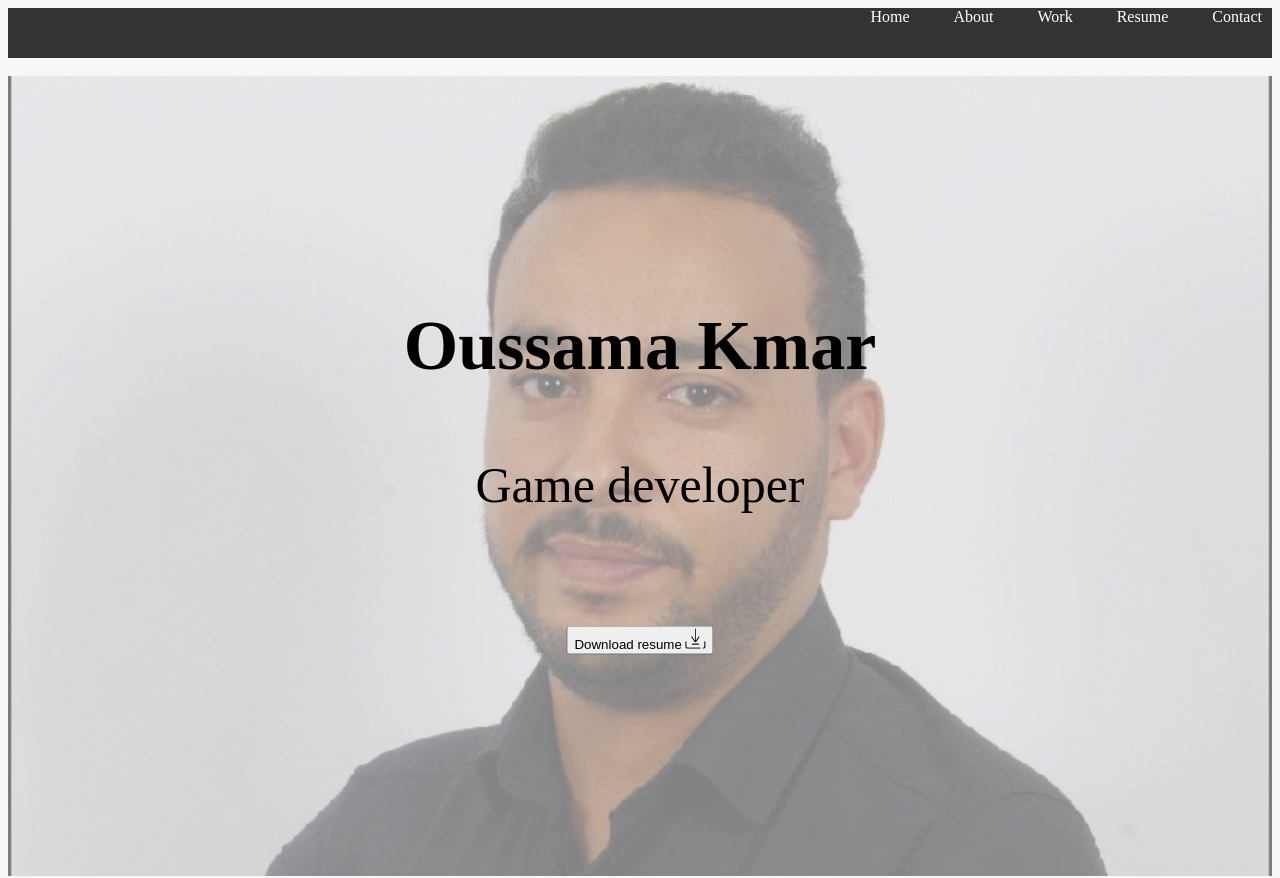
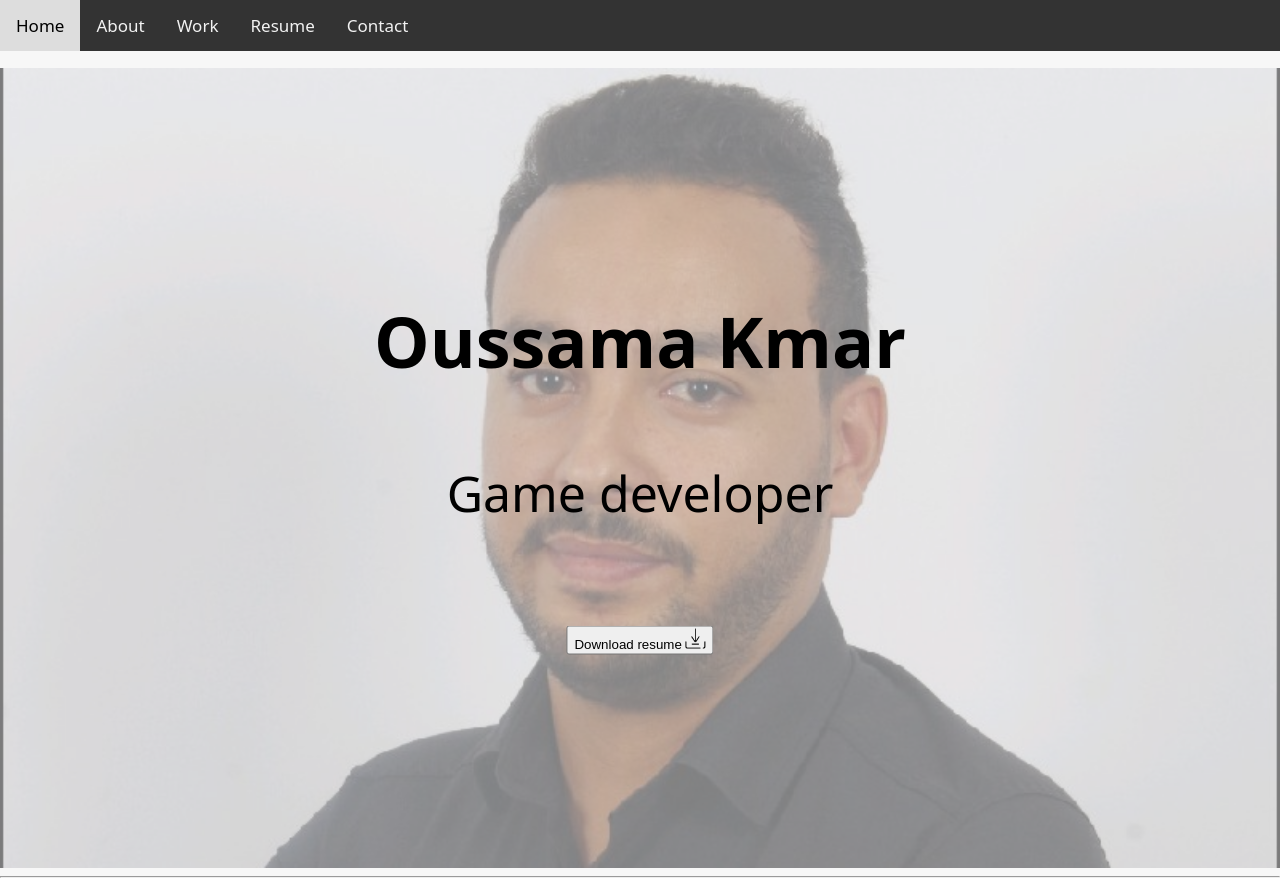
Before and after one commit to oussama2018/Portfolio, a plain HTML site: page index.html in a window 1280 px wide. Shown: the top 878 px of the page. Drawn offline with Linux system fonts and the light colour scheme.

Commit message:
Change navbar and make all texts with roboto

```diff
--- a/index.html
+++ b/index.html
@@ -6,19 +6,22 @@
   <link rel="icon" href="Oussama Kmar.jpg">
   <link rel="stylesheet" href="style.css">
   <link rel="stylesheet" href="https://cdnjs.cloudflare.com/ajax/libs/font-awesome/4.7.0/css/font-awesome.min.css">
+  <link rel="preconnect" href="https://fonts.googleapis.com">
+<link rel="preconnect" href="https://fonts.gstatic.com" crossorigin>
+<link href="https://fonts.googleapis.com/css2?family=Roboto:wght@100&display=swap" rel="stylesheet">
 </head>
 
 <body>
   <header>
     <!--NavBar-->
-    <nav class="right">
-      <ul type="none">
-        <li><a href="#home">Home</a></li>
-        <li><a href="#about">About</a></li>
-        <li><a href="#work">Work</a></li>
-        <li><a href="#resume">Resume</a></li>
-        <li><a href="#contact">Contact</a></li>
-      </ul>
+    <nav class="navbar">
+
+        <a href="#home">Home</a>
+        <a href="#about">About</a>
+        <a href="#work">Work</a>
+        <a href="#resume">Resume</a>
+        <a href="#contact">Contact</a>
+
     </nav>
   </header>
   <main>
--- a/style.css
+++ b/style.css
@@ -1,9 +1,30 @@
 /* Home page CSS */
-.right {
-    text-align: right;
-    vertical-align: top;
-}
+.navbar {
+    position: fixed;
+    top: 0;
+    width: 100%;
+    z-index: 2;
+    overflow: hidden;
+    background-color: #333;
 
+  }
+  .navbar a {
+    display: block;
+    color: #f2f2f2;
+    text-align: center;
+    padding: 14px 16px;
+    text-decoration: none;
+    font-size: 17px;
+    float: left;
+    font-family: system-ui, -apple-system, BlinkMacSystemFont, 'Segoe UI', Roboto, Oxygen, Ubuntu, Cantarell, 'Open Sans', 'Helvetica Neue', sans-serif;
+
+  }
+
+  .navbar a:hover {
+    background: #ddd;
+    color: black;
+
+  }
 .background-image {
     background-image: url("Oussama\ Kmar.jpg");
     background-repeat: no-repeat;
@@ -12,7 +33,9 @@
     height: 100vh;
     /* set height to viewport height */
     opacity: 0.5;
+    z-index: -10;
 }
+
 
 /* Center button resume */
 .centered-button {
@@ -35,6 +58,7 @@
 
 body {
     background-color: #F7F7F7;
+    margin: 0;
 }
 
 .percent-bar {
@@ -56,22 +80,6 @@ header {
     background-color: #333;
     color: #fff;
     height: 50px;
-}
-
-nav {
-    float: right;
-}
-
-ul {
-    list-style: none;
-    margin: 0;
-    padding: 0;
-    display: inline-block;
-}
-
-li {
-    display: inline-block;
-    margin-left: 20px;
 }
 
 a {
@@ -117,3 +125,6 @@ a {
     margin: -10px;
     padding: 30px 16px;
 }
+p, h2, h3{
+    font-family: system-ui, -apple-system, BlinkMacSystemFont, 'Segoe UI', Roboto, Oxygen, Ubuntu, Cantarell, 'Open Sans', 'Helvetica Neue', sans-serif;
+}
```
